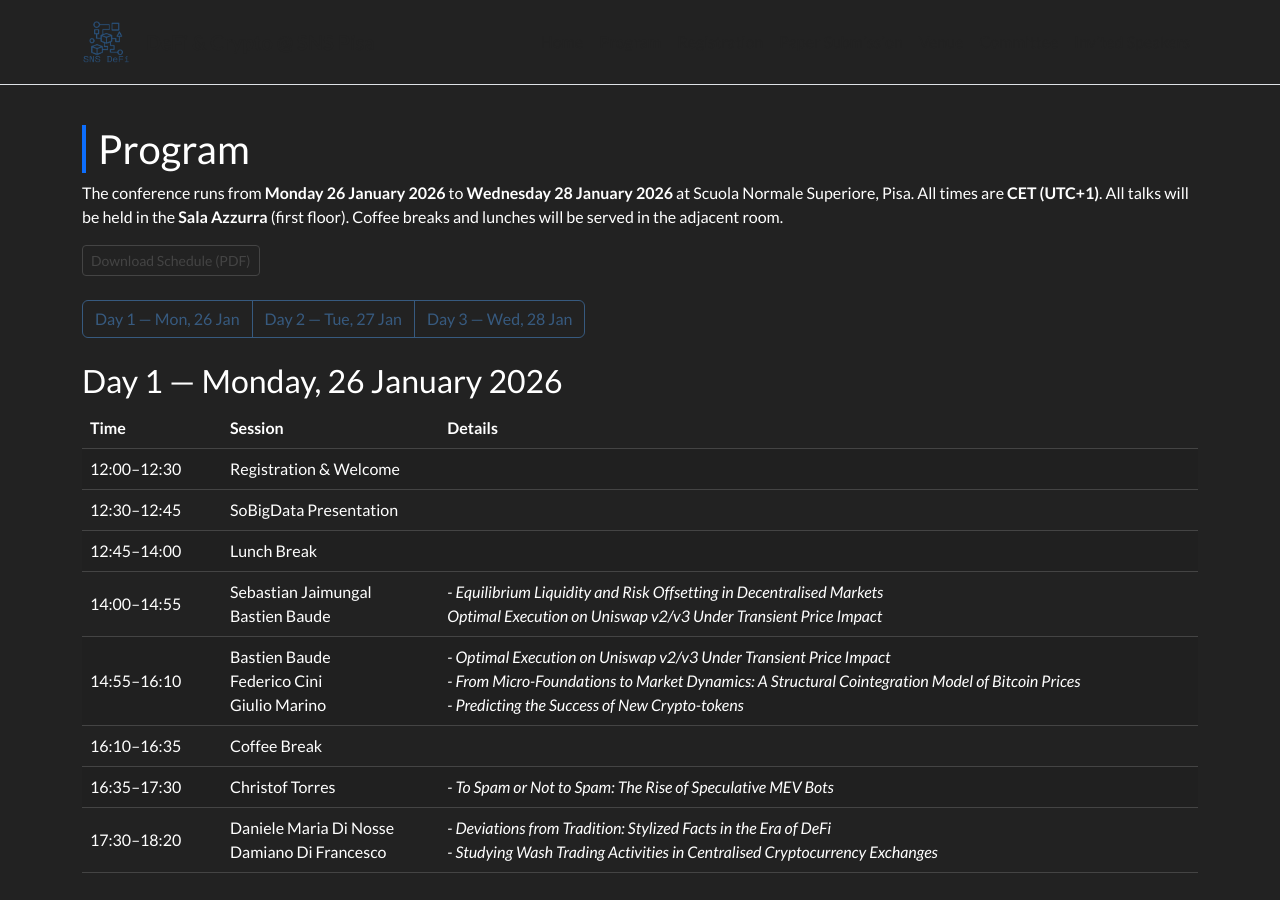
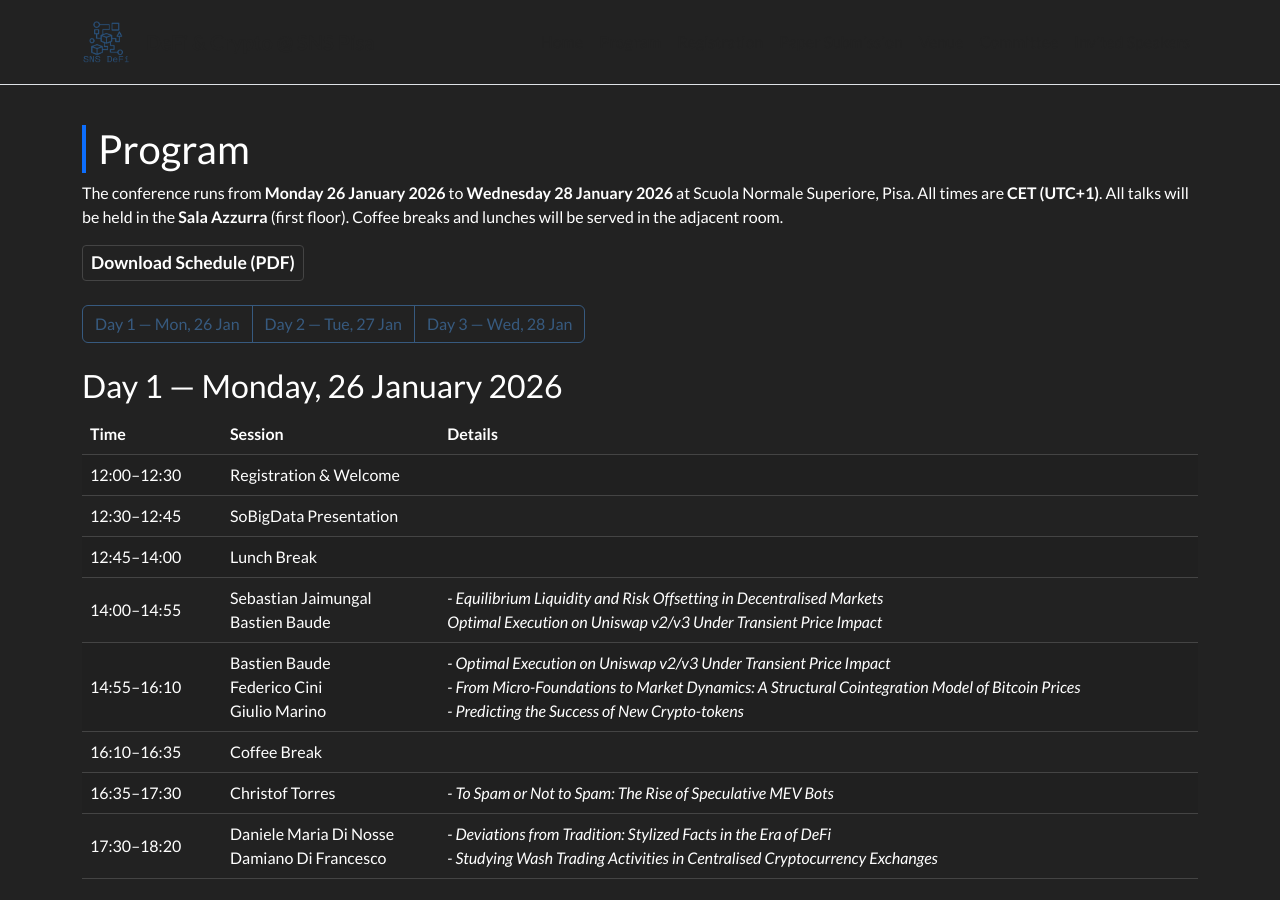
Before and after one commit to sns-defi/sns-defi.github.io, a Jekyll site: the page built from program.md, in a window 1280 px wide and 900 px high. Built offline with Jekyll 4.4.1, drawn with Linux system fonts in a browser that asks for light colours; nearby versions of some CDN libraries.

Commit message:
program update

```diff
--- a/program.md
+++ b/program.md
@@ -6,7 +6,7 @@ permalink: /program/
 
 <h2 class="section-title">Program</h2>
 <p class="mb-3">The conference runs from <strong>Monday 26 January 2026</strong> to <strong>Wednesday 28 January 2026</strong> at Scuola Normale Superiore, Pisa. All times are <strong>CET (UTC+1)</strong>. All talks will be held in the <strong>Sala Azzurra</strong> (first floor). Coffee breaks and lunches will be served in the adjacent room.</p>
-<p class="mb-4" style="color: white;"><a class="btn btn-outline-secondary btn-sm" href="{{ '/Schedule.pdf' | relative_url }}" download>Download Schedule (PDF)</a></p>
+<p class="mb-4" style="color: white;"><a class="btn btn-outline-secondary btn-sm" style="color: #fff; font-size: 1.1rem; font-weight: 600;" href="{{ '/Schedule.pdf' | relative_url }}" download>Download Schedule (PDF)</a></p>
 
 <nav class="mb-4">
   <div class="btn-group" role="group" aria-label="Day navigation">
```
